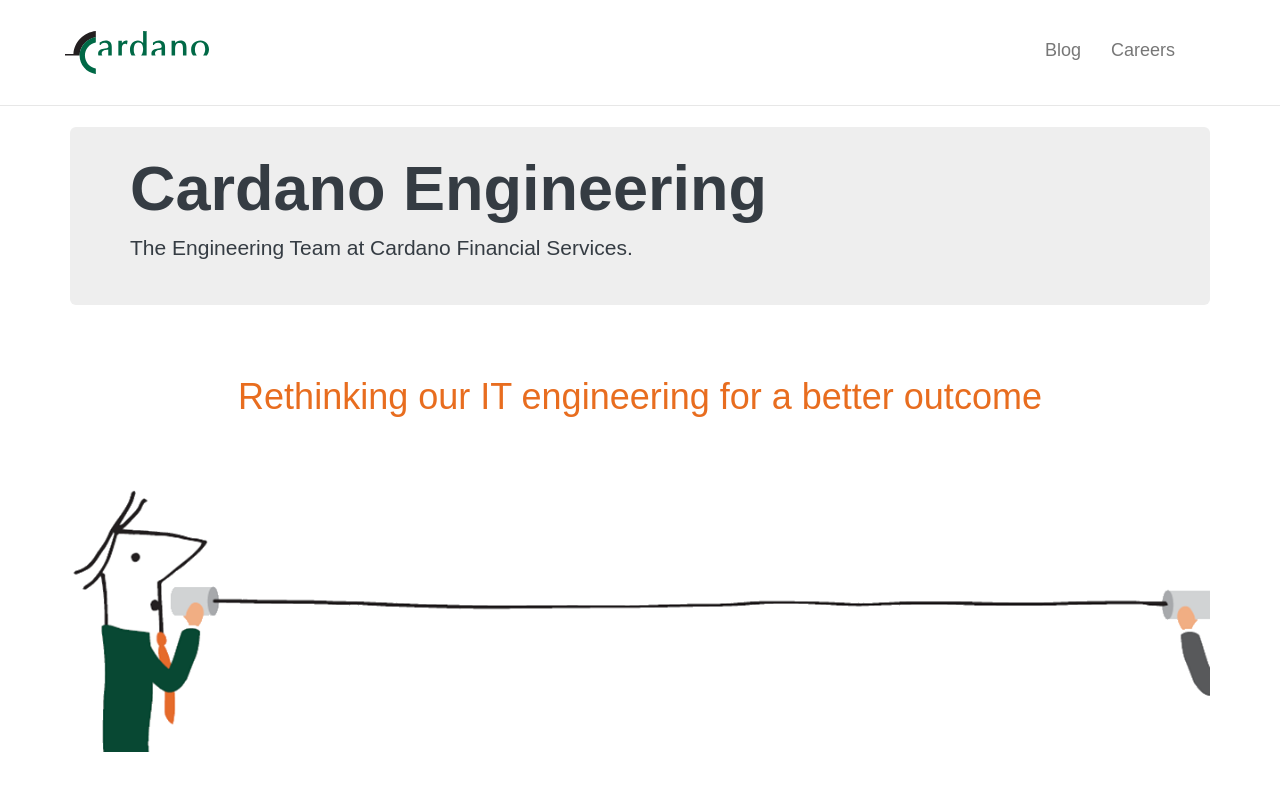
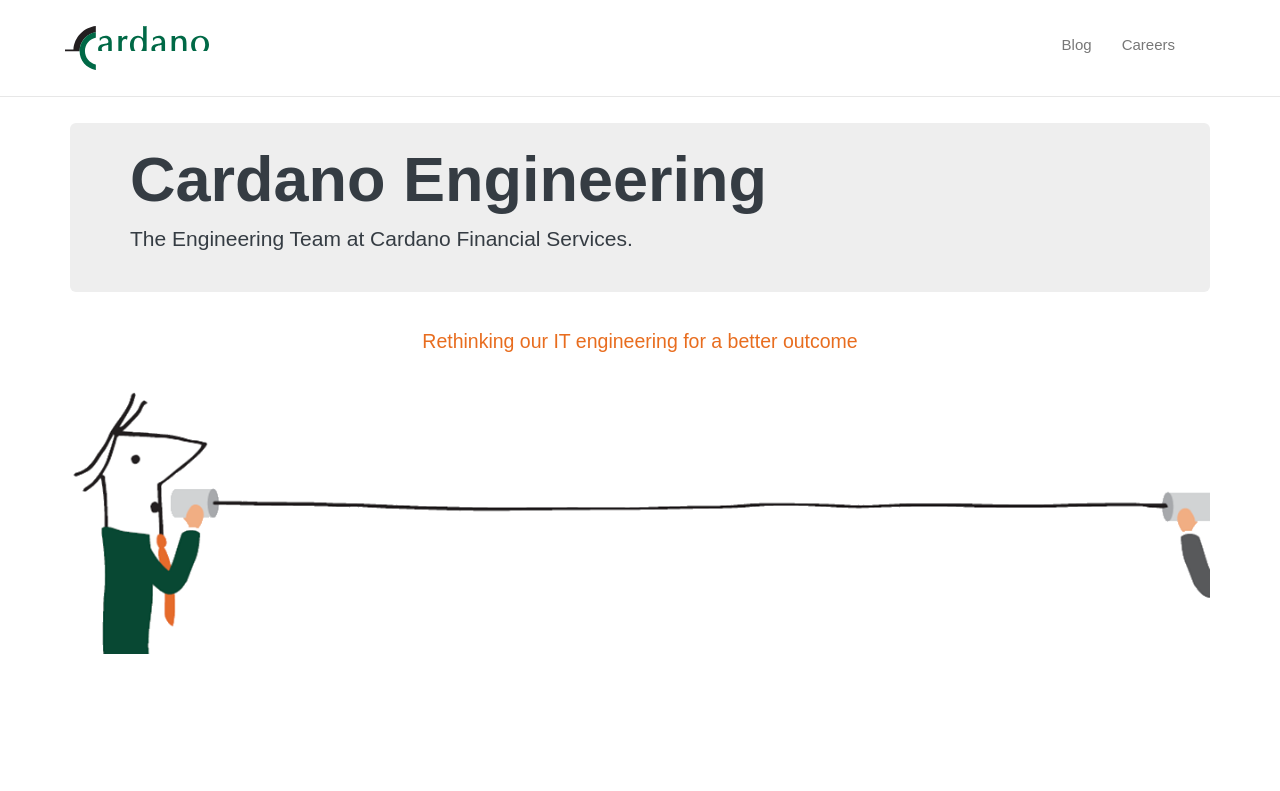
Before and after one commit to ronlawrence/cardano.github.io, a Jekyll site: the page built from index.html, in a window 1280 px wide and 900 px high. Shown: the top 791 px of the window. Built offline with Jekyll 4.4.1, drawn with Linux system fonts in a browser that asks for light colours; nearby versions of some CDN libraries; some web fonts are replaced.

```diff
--- a/assets/css/main.scss
+++ b/assets/css/main.scss
@@ -15,11 +15,11 @@
   font-family:  "Gotham A", "Gotham B", 'Arial', 'Helvetica', 'Sans-Serif';
   font-style: normal;
   font-weight: 700;
-  font-size: 2.5em;
+  font-size: 1.5em;
   color: $heading-colour-1;
 }
 h2 {
-  font-size: 2.0em;
+  font-size: 1.3em;
 }
 
 h2,h3,h4,h5,h6 {
@@ -189,10 +189,13 @@
 
 @media (min-width: 768px) {
   body {
-    font-size: 1.8em;
+    font-size: 1.5em;
   }
   h1 {
-    font-size: 2.5em;
+    font-size: 1.6em;
+  }
+  h2{
+    font-size: 1.3em;
   }
   .jumbotron {
     padding-bottom: 1.5em;
```
Also changed, not shown: assets/images/avatars/david.png (added), assets/images/avatars/eugene.png (added), assets/images/avatars/ferda.png (added), assets/images/avatars/james.png (added), assets/images/avatars/jim.png (added), assets/images/avatars/mike.png (added).
